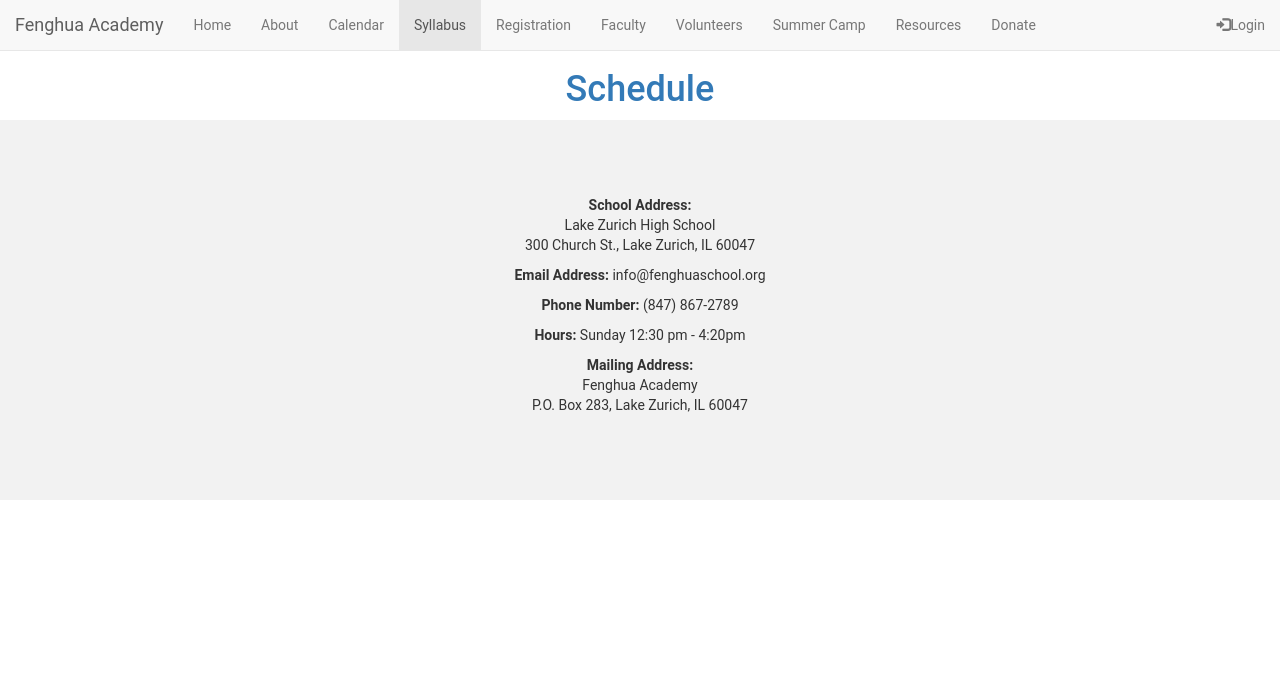
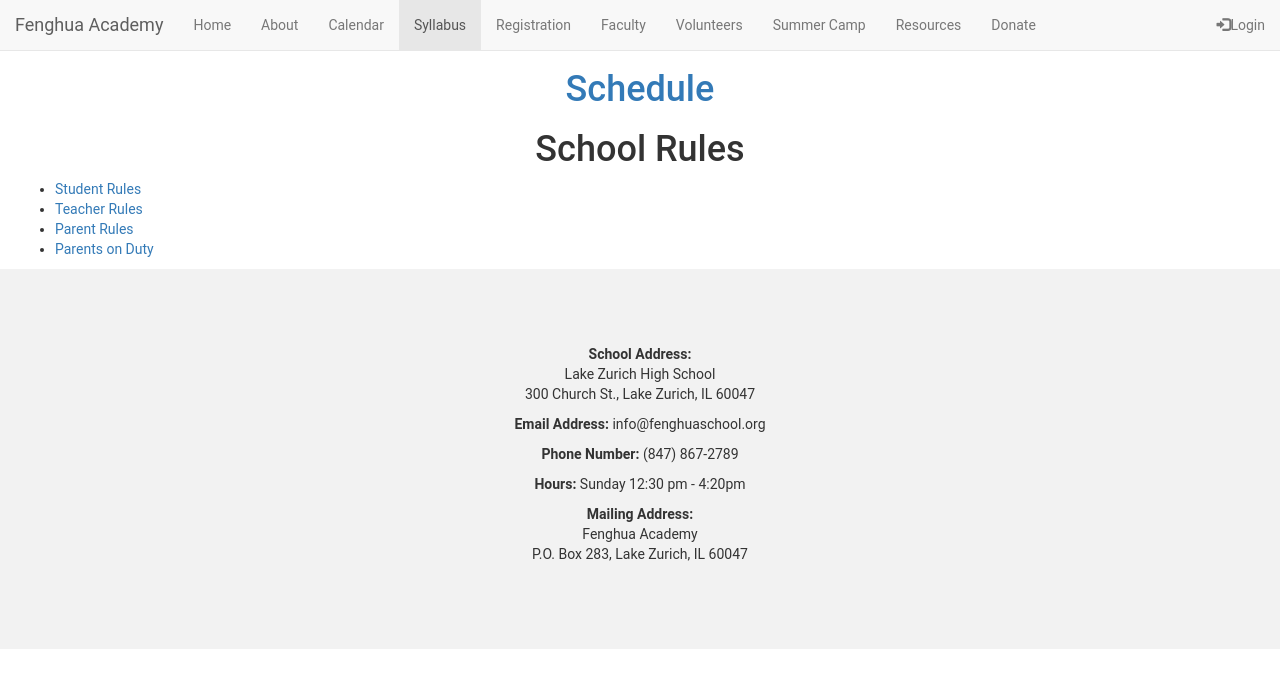
Before and after one commit to alicesf2/Chinese-School-Website, a plain HTML site: page syllabus/index.html in a window 1280 px wide. Drawn offline with nearby package versions, Linux system fonts and the light colour scheme.

```diff
--- a/syllabus/index.html
+++ b/syllabus/index.html
@@ -43,6 +43,12 @@
 
   <div class="container-fluid">
     <h1><a href="schedule.html">Schedule</a></h1>
+    <h1>School Rules</h1>
+    <ul>
+      <li><a href="http://www.fenghuaschool.org/rules/StudentRules.pdf">Student Rules</a></li>
+      <li><a href="http://www.fenghuaschool.org/rules/TeacherRules.pdf">Teacher Rules</a></li>
+      <li><a href="http://www.fenghuaschool.org/rules/ParentRules.pdf">Parent Rules</a></li>
+      <li><a href="http://www.fenghuaschool.org/rules/ParentOnDuty.pdf">Parents on Duty</a></li>
   </div>
 
 
```
Also changed, not shown: calendar/index.html (+4 -0 lines), 1 other file.
